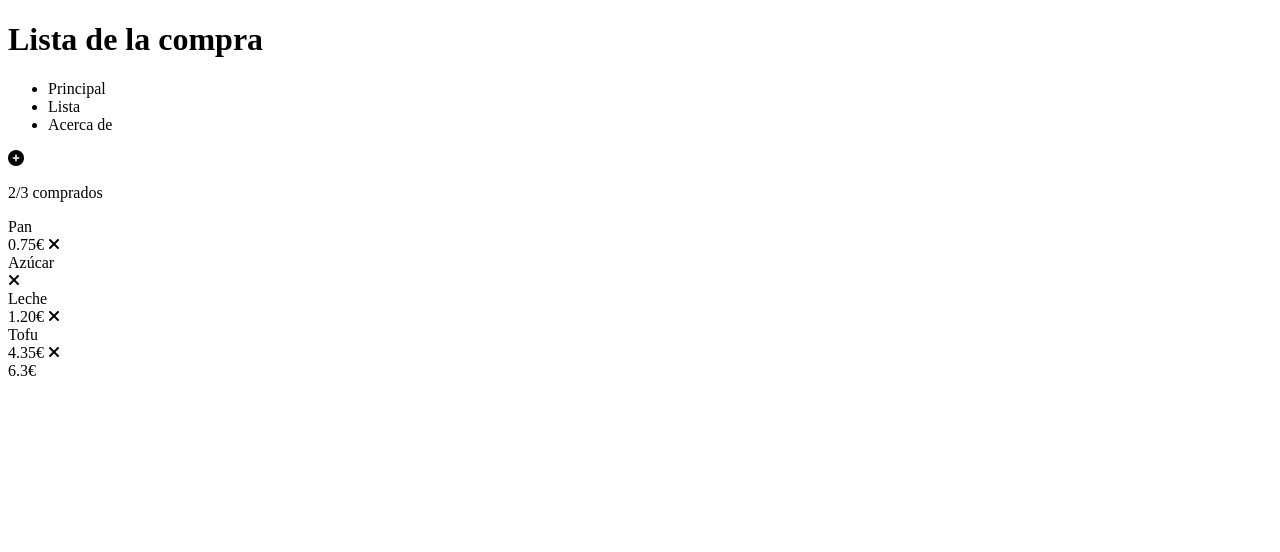
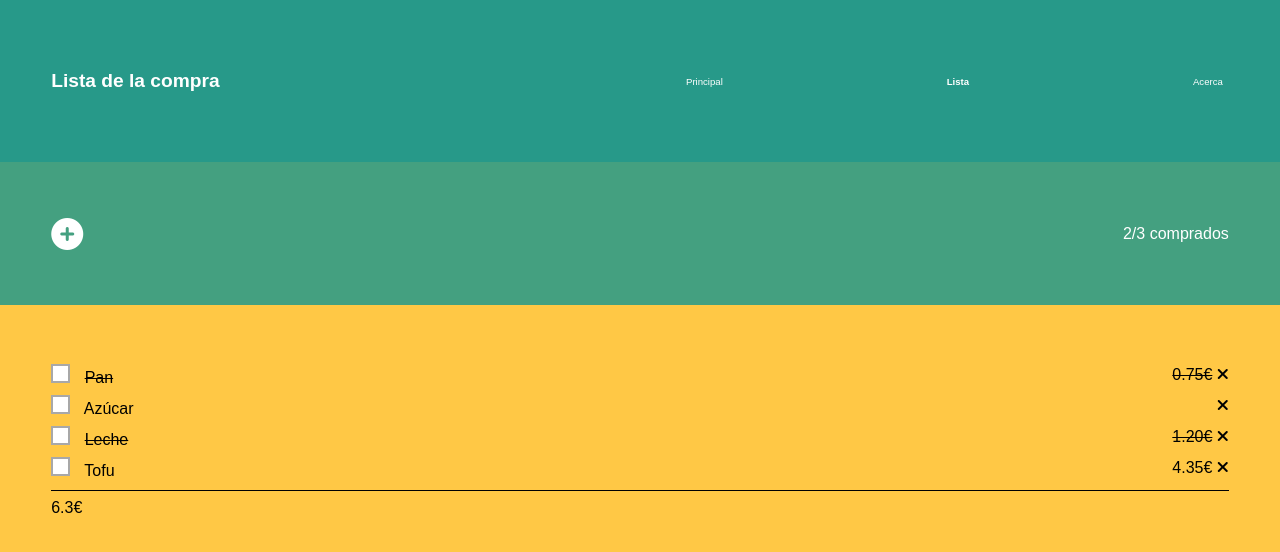
Before and after one commit to Sergi-CM/202301-w1ch3-sergi-casquero, a website built with Parcel: page src/index.html in a window 1280 px wide. Built offline with nearby package versions, Linux system fonts and the light colour scheme.

Commit message:
complete index.html style

```diff
--- a/src/index.html
+++ b/src/index.html
@@ -17,31 +17,31 @@
       <ul>
         <li><a>Principal</a></li>
         <li><a>Lista</a></li>
-        <li><a>Acerca de</a></li>
+        <li><a>Acerca</a></li>
       </ul>
     </nav>
   </header>
 
-  <div>
+  <div class="second-section">
     <i class="fa-solid fa-circle-plus"></i>
     <p>2/3 comprados</p>
   </div>
 
-  <section>
-    <div>
+  <section class="main-area">
+    <div class="list-line">
       <div>
-        <span></span>
-        <span>Pan</span>
+        <span class="checkbox"></span>
+        <span class="strike">Pan</span>
       </div>
       <div>
-        <span>0.75€</span>
+        <span class="strike">0.75€</span>
         <i class="fa-solid fa-xmark"></i>
       </div>
     </div>
 
-    <div>
+    <div class="list-line">
       <div>
-        <span></span>
+        <span class="checkbox"></span>
         <span>Azúcar</span>
       </div>
       <div>
@@ -49,20 +49,20 @@
       </div>
     </div>
 
-    <div>
+    <div class="list-line">
       <div>
-        <span></span>
-        <span>Leche</span>
+        <span class="checkbox"></span>
+        <span class="strike">Leche</span>
       </div>
       <div>
-        <span>1.20€</span>
+        <span class="strike">1.20€</span>
         <i class="fa-solid fa-xmark"></i>
       </div>
     </div>
 
-    <div>
+    <div class="list-line">
       <div>
-        <span></span>
+        <span class="checkbox"></span>
         <span>Tofu</span>
       </div>
       <div>
@@ -71,7 +71,7 @@
       </div>
     </div>
 
-    <span>6.3€</span>
+    <span class="total">6.3€</span>
 
   </section>
 
--- a/src/style.css
+++ b/src/style.css
@@ -1 +1,95 @@
 @import url("/node_modules/@fortawesome/fontawesome-free/css/all.min.css");
+
+* {
+  margin: 0;
+  font-family: Arial, Helvetica, sans-serif;
+}
+
+html,
+body {
+  height: 100%;
+}
+
+header {
+  background-color: #279989;
+  color: white;
+  display: flex;
+  justify-content: space-between;
+  align-items: center;
+  height: 60px;
+  font-size: 0.6rem;
+  padding: 4%;
+}
+
+h1 {
+  width: 80%;
+}
+
+
+.second-section {
+  background-color: #44a080;
+  color: white;
+  height: 40px;
+  display: flex;
+  justify-content: space-between;
+  align-items: center;
+  padding: 4%;
+}
+
+.fa-circle-plus {
+  font-size: 2rem;
+}
+
+nav {
+  width: 80%;
+}
+
+ul {
+  display: flex;
+  justify-content: space-between;
+}
+
+li {
+  list-style: none;
+  margin: 0 6px;
+}
+
+li:nth-of-type(2) {
+  font-weight: bolder;
+}
+
+
+.main-area {
+  height: 100%;
+  padding: 4%;
+  background-color: #ffc845;
+}
+
+.list-line {
+  display: flex;
+  justify-content: space-between;
+  align-items: center;
+  margin: 8px 0;
+}
+
+.list-line:last-of-type {
+  padding-bottom: 10px;
+  border-bottom: 1px solid black;
+}
+
+.checkbox {
+  width: 15px;
+  height: 15px;
+  border: 2px solid rgb(168, 168, 168);
+  background-color: white;
+  display: inline-block;
+  margin-right: 10px;
+}
+
+.strike {
+  text-decoration: line-through;
+}
+
+.total {
+  align-self: flex-end;
+}
```
